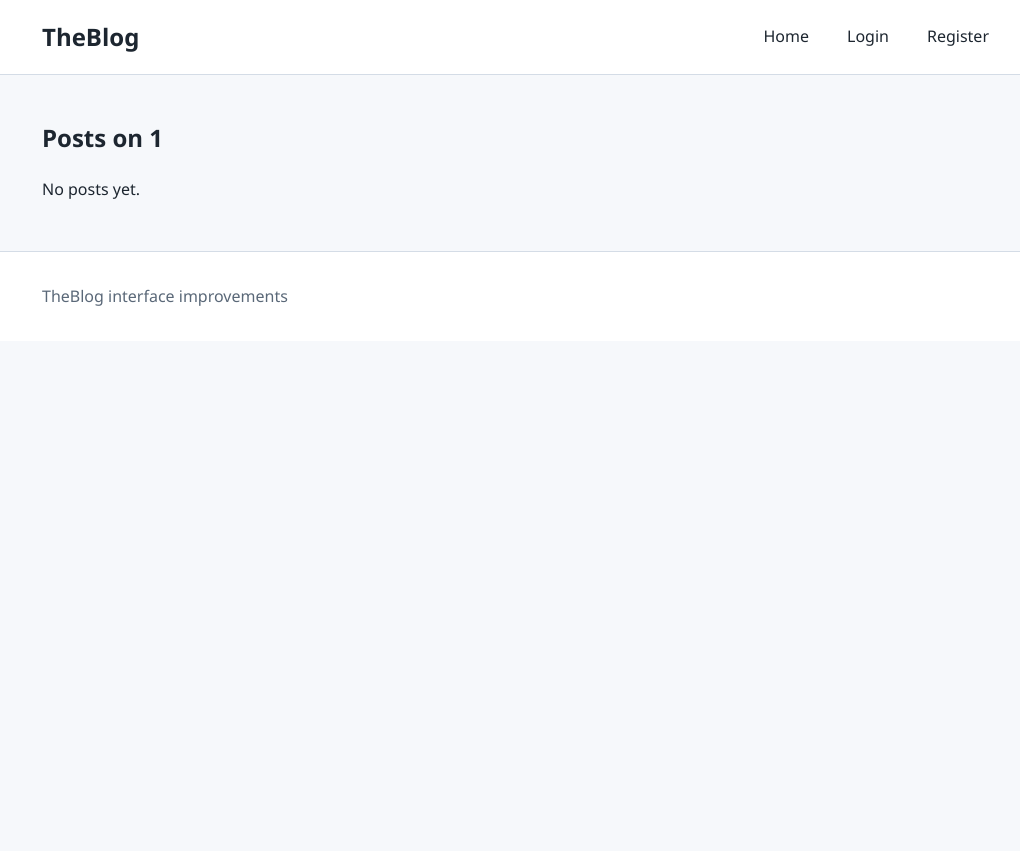
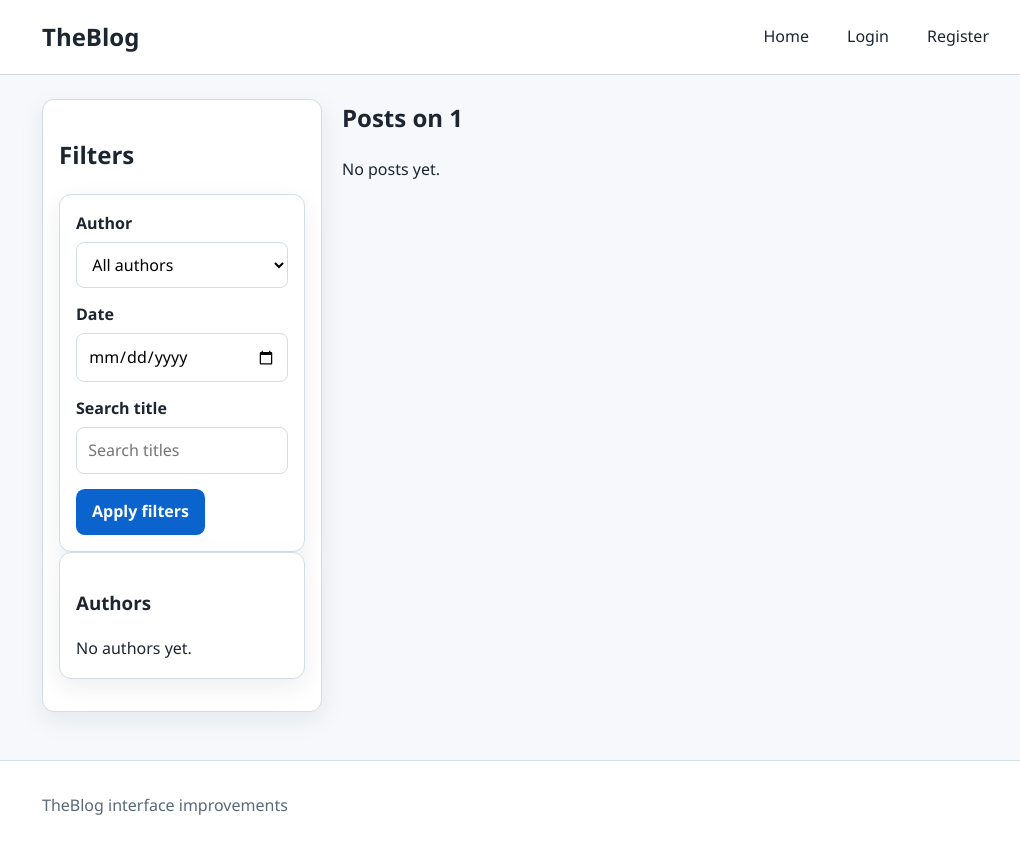
Before and after one commit to Aizawa2004/SE01-Web-Engineering_UoA, a Django app: page /date/1/ in a window 1280 px wide. Shown: the whole page, without its empty margins (118-1138 px from the left). Before the commit the page ends 306 px from the top, so only its background shows below. Run offline with Django 5.2, Linux system fonts and the light colour scheme.

Commit message:
Closes #10: add navigation filters

```diff
--- a/blog/static/blog/style.css
+++ b/blog/static/blog/style.css
@@ -184,6 +184,59 @@ button:hover {
 	color: var(--muted);
 }
 
+.layout-shell {
+	display: grid;
+	grid-template-columns: 280px 1fr;
+	gap: 1.25rem;
+	align-items: start;
+}
+
+.filter-panel,
+.author-panel {
+	background: var(--surface);
+	border: 1px solid var(--border);
+	border-radius: 0.75rem;
+	padding: 1rem;
+	box-shadow: var(--shadow);
+	margin-bottom: 1rem;
+}
+
+.author-list {
+	list-style: none;
+	padding: 0;
+	margin: 0;
+	display: grid;
+	gap: 0.5rem;
+}
+
+.author-list a {
+	display: inline-block;
+	padding: 0.4rem 0.65rem;
+	border-radius: 0.45rem;
+	background: #edf3fb;
+	color: var(--accent-strong);
+	text-decoration: none;
+}
+
+.author-list a:hover {
+	background: #dce9f8;
+}
+
+.filter-form select,
+.filter-form input[type="date"],
+.filter-form input[type="search"] {
+	width: 100%;
+	padding: 0.6rem 0.7rem;
+	border: 1px solid var(--border);
+	border-radius: 0.5rem;
+	font: inherit;
+	background: #fff;
+}
+
+.posts-panel h2 {
+	margin-top: 0;
+}
+
 @media (max-width: 600px) {
 	.header-inner {
 		flex-direction: column;
@@ -197,4 +250,8 @@ button:hover {
 	main.container {
 		padding-top: 1rem;
 	}
+
+	.layout-shell {
+		grid-template-columns: 1fr;
+	}
 }
--- a/blog/templates/blog/post_list.html
+++ b/blog/templates/blog/post_list.html
@@ -1,14 +1,52 @@
 {% extends 'blog/base.html' %}
 
 {% block content %}
-<section aria-labelledby="posts-heading">
+<div class="layout-shell">
+	<aside class="filter-panel" aria-labelledby="filter-heading">
+		<h2 id="filter-heading">Filters</h2>
+		<form method="get" class="filter-form form-card">
+			<div class="form-row">
+				<label for="author-filter">Author</label>
+				<select id="author-filter" name="author">
+					<option value="">All authors</option>
+					{% for author in authors %}
+						<option value="{{ author.username }}" {% if selected_author == author.username %}selected{% endif %}>{{ author.username }}</option>
+					{% endfor %}
+				</select>
+			</div>
+			<div class="form-row">
+				<label for="date-filter">Date</label>
+				<input id="date-filter" type="date" name="date" value="{{ selected_date }}">
+			</div>
+			<div class="form-row">
+				<label for="search-filter">Search title</label>
+				<input id="search-filter" type="search" name="q" value="{{ search_query }}" placeholder="Search titles">
+			</div>
+			<button type="submit">Apply filters</button>
+		</form>
+
+		<section aria-labelledby="authors-heading" class="author-panel">
+			<h3 id="authors-heading">Authors</h3>
+			<ul class="author-list">
+				{% for author in authors %}
+					<li><a href="?author={{ author.username }}">{{ author.username }}</a></li>
+				{% empty %}
+					<li>No authors yet.</li>
+				{% endfor %}
+			</ul>
+		</section>
+	</aside>
+
+	<section aria-labelledby="posts-heading" class="posts-panel">
 		<h2 id="posts-heading">{{ page_title }}</h2>
 		{% if posts %}
 			<div class="post-grid">
 				{% for post in posts %}
 					<article class="post-card">
 						<h3>{{ post.title }}</h3>
-					<p class="post-meta">{{ post.title }} by {{ post.author.username }}</p>
+						<p class="post-meta">
+							<a href="?author={{ post.author.username }}">{{ post.author.username }}</a>
+						</p>
 						<p>{{ post.content }}</p>
 					</article>
 				{% endfor %}
@@ -17,4 +55,5 @@
 			<p>No posts yet.</p>
 		{% endif %}
 	</section>
+</div>
 {% endblock %}
--- a/blog/views.py
+++ b/blog/views.py
@@ -9,11 +9,42 @@ from .models import Post
 
 
 def post_list(request):
-	posts = Post.objects.select_related("author").all()
+	posts = Post.objects.select_related("author").order_by("-created_at")
+	author_username = request.GET.get("author", "").strip()
+	date_str = request.GET.get("date", "").strip()
+	search_query = request.GET.get("q", "").strip()
+
+	if author_username:
+		posts = posts.filter(author__username=author_username)
+
+	if date_str:
+		try:
+			selected_date = datetime.strptime(date_str, "%Y-%m-%d").date()
+		except ValueError:
+			posts = posts.none()
+		else:
+			posts = posts.filter(created_at__date=selected_date)
+
+	if search_query:
+		posts = posts.filter(title__icontains=search_query)
+
+	authors = (
+		get_user_model()
+		.objects.filter(post__isnull=False)
+		.distinct()
+		.order_by("username")
+	)
 	return render(
 		request,
 		"blog/post_list.html",
-		{"posts": posts, "page_title": "All Posts"},
+		{
+			"posts": posts,
+			"authors": authors,
+			"page_title": "All Posts",
+			"selected_author": author_username,
+			"selected_date": date_str,
+			"search_query": search_query,
+		},
 	)
 
 
```
Also changed, not shown: blog/tests/test_filters.py (added, +78 -0 lines), blog/tests/test_interface.py (+2 -1 lines). Lines whose indentation alone changed are shown as unchanged.
